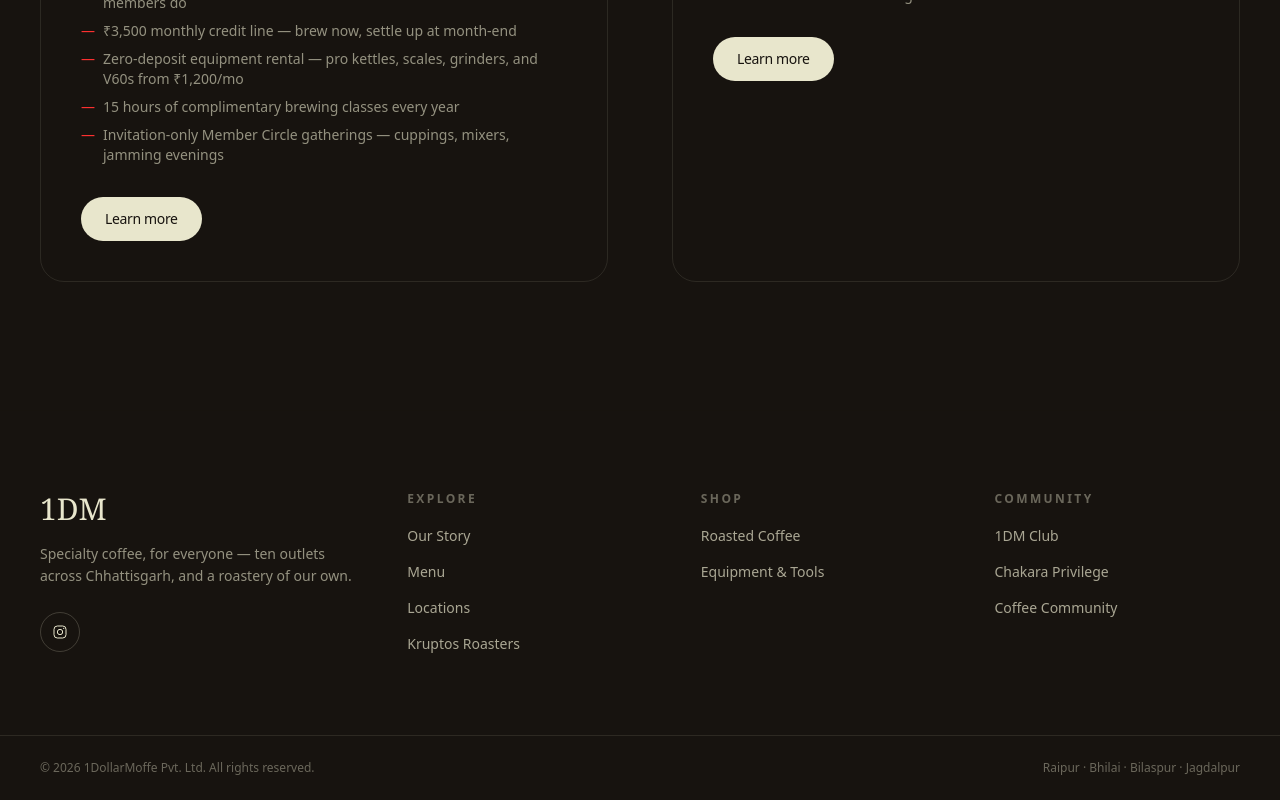
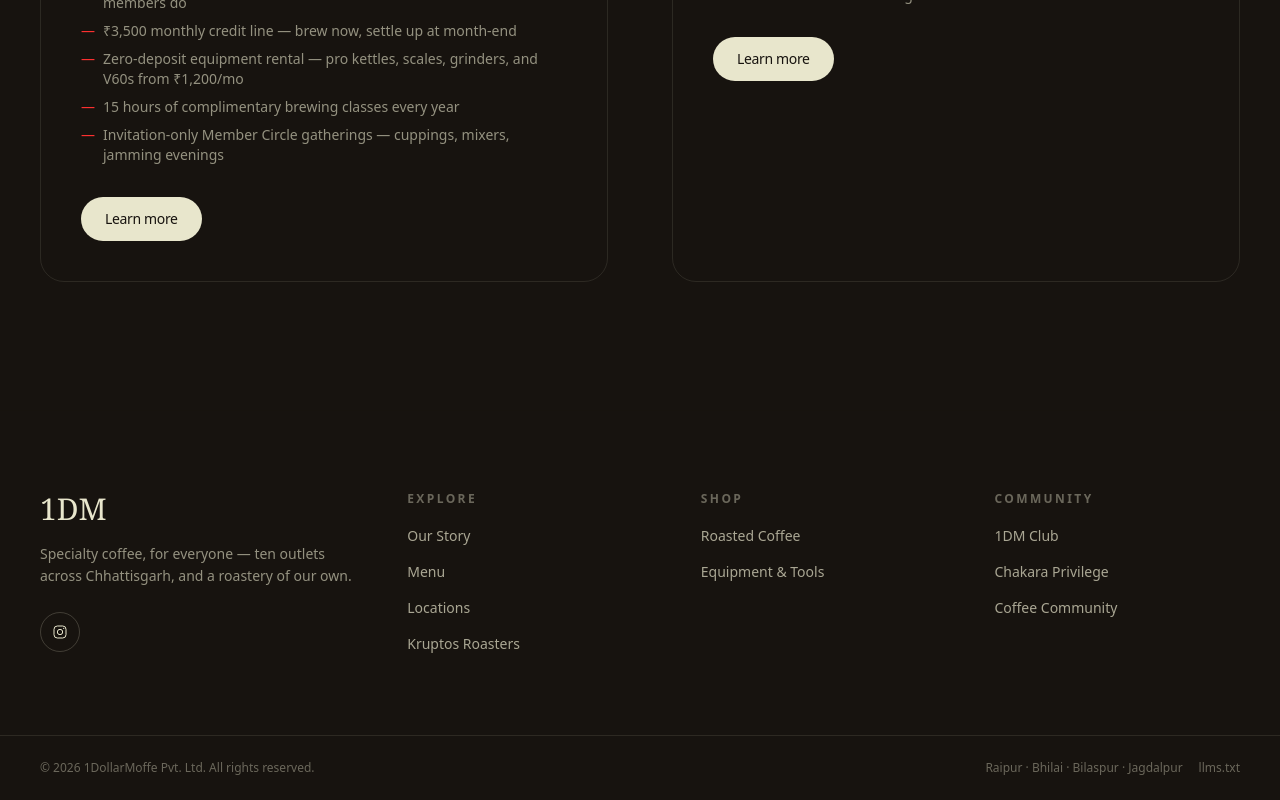
Before and after one commit to akhandmisra/1dm-website, a Next.js app: page / in a window 1280 px wide. Shown: the part 5308-6108 px from the top of the page. Built offline with nearby package versions, Linux system fonts and the light colour scheme.

Commit message:
Add llms.txt for AI/SEO discovery, link it in the footer

```diff
--- a/src/components/footer.tsx
+++ b/src/components/footer.tsx
@@ -69,7 +69,12 @@
       </Container>
       <Container className="flex flex-col gap-2 border-t border-cream/10 py-6 text-xs text-cream/40 md:flex-row md:items-center md:justify-between">
         <p>© {new Date().getFullYear()} 1DollarMoffe Pvt. Ltd. All rights reserved.</p>
-        <p>Raipur · Bhilai · Bilaspur · Jagdalpur</p>
+        <p className="flex items-center gap-4">
+          <span>Raipur · Bhilai · Bilaspur · Jagdalpur</span>
+          <Link href="/llms.txt" className="transition-colors hover:text-cream/70">
+            llms.txt
+          </Link>
+        </p>
       </Container>
     </footer>
   );
```
Also changed, not shown: APPLY_INSTRUCTIONS.txt, public/llms.txt (added).
